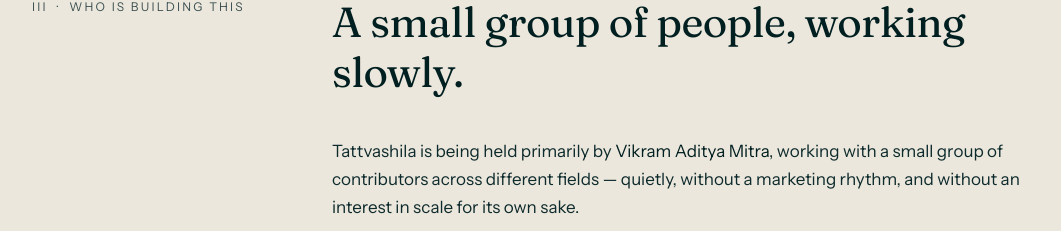
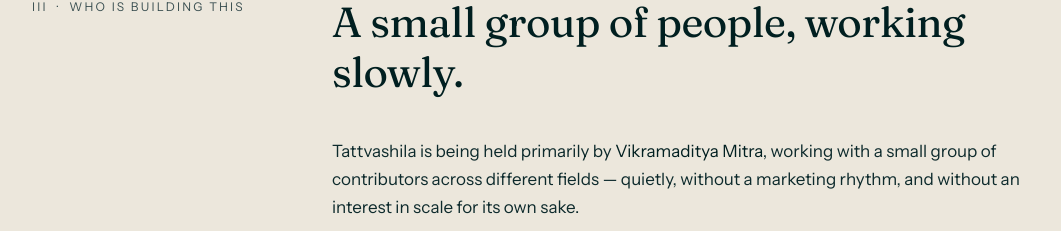
Before and after one commit to traksha-tattvashila/Traksha_website, a Next.js app in the folder frontend/: page /about in a window 1280 px wide. Shown: the part 1875-2106 px from the top of the page, without its empty margins (32-1093 px from the left). Built offline with nearby package versions, Linux system fonts and the light colour scheme; a web font is replaced by a local one.

Commit message:
auto-commit for 8f1a44ee-b9ca-4d20-9da6-64f6c83b13d4

```diff
--- a/frontend/app/about/page.tsx
+++ b/frontend/app/about/page.tsx
@@ -162,7 +162,7 @@ export default function AboutPage() {
                 <div className="mt-8 md:mt-10 space-y-5 text-body text-ink-soft">
                   <p>
                     Tattvashila is being held primarily by{" "}
-                    <span className="text-ink">Vikram Aditya Mitra</span>,
+                    <span className="text-ink">Vikramaditya Mitra</span>,
                     working with a small group of contributors across different
                     fields &mdash; quietly, without a marketing rhythm, and
                     without an interest in scale for its own sake.
```
